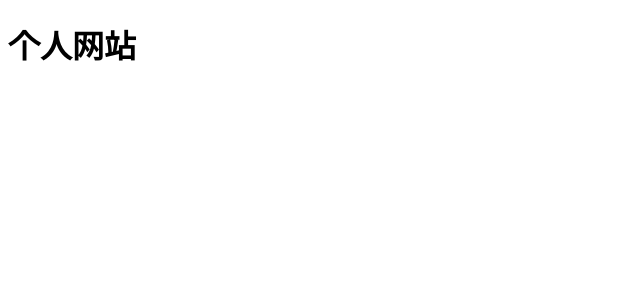
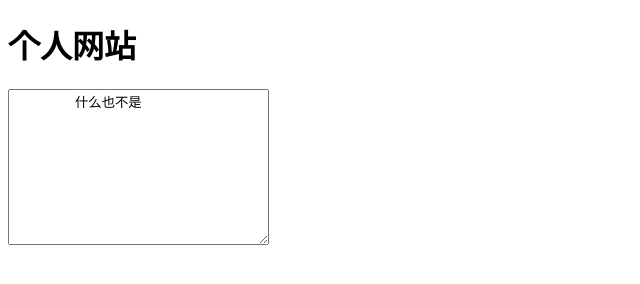
Before and after one commit to zhangyixing123/zhangyixing123.github.io, a plain HTML site: page index.html in a window 1280 px wide. Shown: the whole page, without its empty margins (0-640 px from the left). Drawn offline with Linux system fonts and the light colour scheme.

Commit message:
'update'

```diff
--- a/index.html
+++ b/index.html
@@ -10,5 +10,8 @@
     <h1>
         个人网站
     </h1>
+    <textarea name="" id="" cols="30" rows="10">
+        什么也不是
+    </textarea>
 </body>
 </html>
```
